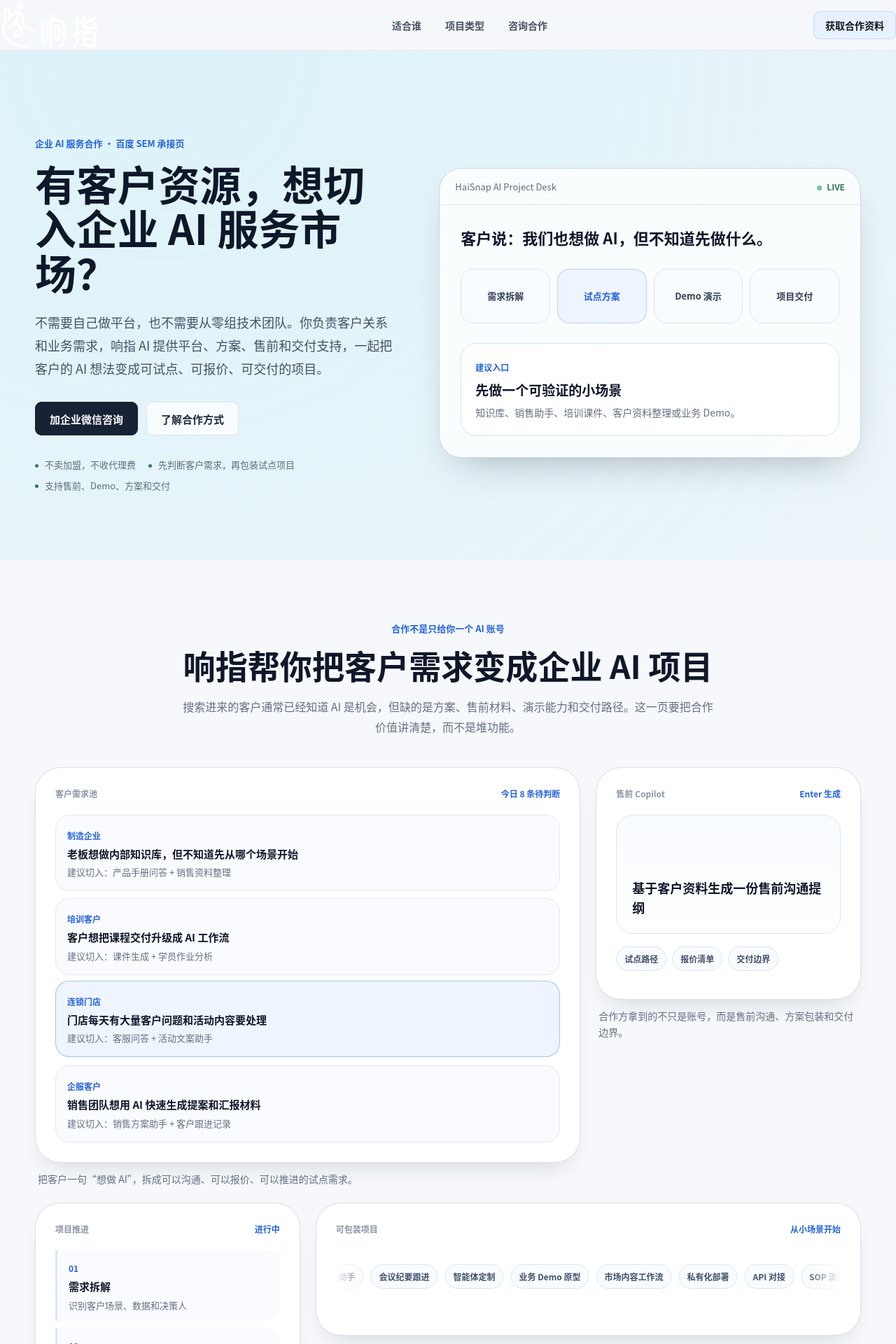
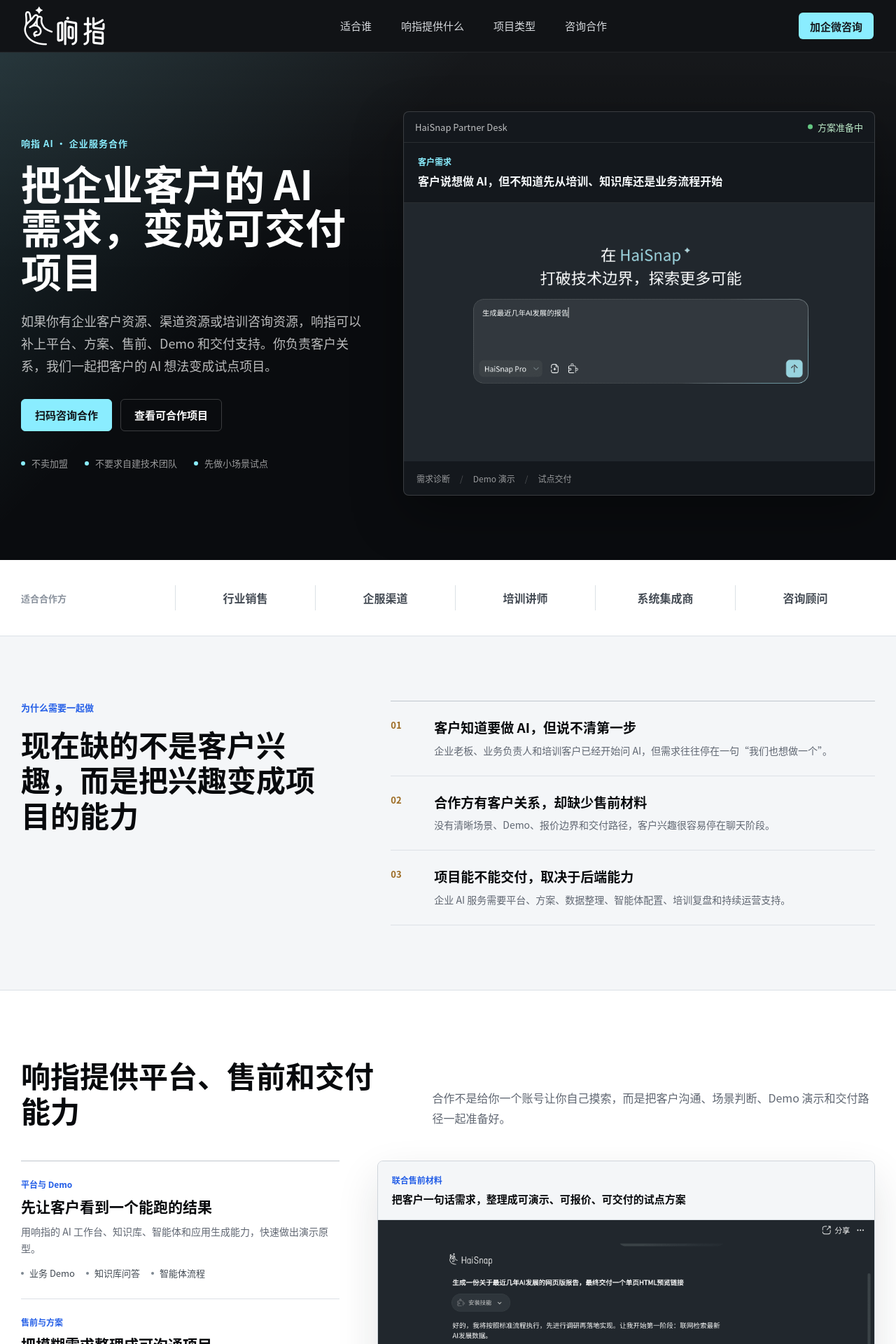
Before and after one commit to haisnap/b, a Next.js app: page / in a window 1280 px wide. Shown: the top 1920 px of the page at 70% size. Built offline with nearby package versions, Linux system fonts and the light colour scheme.

Commit message:
Align SEM landing page with HaiSnap style

```diff
--- a/app/globals.css
+++ b/app/globals.css
@@ -159,10 +159,31 @@ select {
   outline: none;
 }
 
+.header-cta:active {
+  transform: scale(0.97);
+}
+
 .hero {
   min-height: calc(100svh - var(--header-height));
   background: var(--dark);
   color: #ffffff;
+}
+
+.home-hero {
+  position: relative;
+  overflow: hidden;
+  isolation: isolate;
+}
+
+.home-hero::before {
+  position: absolute;
+  inset: 0;
+  z-index: -1;
+  background:
+    linear-gradient(135deg, rgba(138, 237, 255, 0.14), transparent 34%),
+    linear-gradient(180deg, rgba(255, 255, 255, 0.05), transparent 44%),
+    #0a0c0f;
+  content: "";
 }
 
 .hero-inner {
@@ -241,6 +262,10 @@ select {
 .button:focus-visible {
   transform: translateY(-2px);
   outline: none;
+}
+
+.button:active {
+  transform: scale(0.97);
 }
 
 .button-primary {
--- a/app/page.jsx
+++ b/app/page.jsx
@@ -1,39 +1,82 @@
-import { SemBentoGrid } from "./components/SemBento";
-
 export const dynamic = "force-dynamic";
 
 const pageUrl = "https://b.haisnap.com/";
 
-const partnerTypes = [
-  "行业销售 / 渠道商",
-  "企服销售 / SaaS 销售",
-  "软件代理商 / 系统集成商",
-  "培训讲师 / 企业内训资源方",
-  "咨询顾问 / 管理顾问",
-  "营销 / 私域 / 电商服务商"
+const partnerTypes = ["行业销售", "企服渠道", "培训讲师", "系统集成商", "咨询顾问"];
+
+const diagnoses = [
+  ["01", "客户知道要做 AI，但说不清第一步", "企业老板、业务负责人和培训客户已经开始问 AI，但需求往往停在一句“我们也想做一个”。"],
+  ["02", "合作方有客户关系，却缺少售前材料", "没有清晰场景、Demo、报价边界和交付路径，客户兴趣很容易停在聊天阶段。"],
+  ["03", "项目能不能交付，取决于后端能力", "企业 AI 服务需要平台、方案、数据整理、智能体配置、培训复盘和持续运营支持。"]
 ];
 
 const supportItems = [
-  ["平台能力", "文案、PPT、报告、网页、应用、知识库和智能体能力，支持快速演示与试点验证。"],
-  ["售前方案", "把客户模糊的 AI 想法整理成可沟通、可报价、可推进的项目方案。"],
-  ["交付支持", "协助完成需求拆解、Demo 原型、试点交付、培训复盘和后续扩展。"],
-  ["合作机制", "支持客户推荐、联合跟进、渠道合作和部署合伙人等合作方式。"]
+  {
+    role: "平台与 Demo",
+    title: "先让客户看到一个能跑的结果",
+    body: "用响指的 AI 工作台、知识库、智能体和应用生成能力，快速做出演示原型。",
+    items: ["业务 Demo", "知识库问答", "智能体流程"]
+  },
+  {
+    role: "售前与方案",
+    title: "把模糊需求整理成可沟通项目",
+    body: "协助拆解客户场景、准备沟通提纲、试点方案、报价范围和交付边界。",
+    items: ["需求诊断", "方案包装", "报价边界"]
+  },
+  {
+    role: "交付与复盘",
+    title: "从试点项目走到持续服务",
+    body: "参与需求确认、Demo 调整、培训交付、上线复盘和后续扩展建议。",
+    items: ["试点交付", "客户培训", "运营复盘"]
+  }
 ];
 
-const projectCards = [
-  ["AI 咨询培训", "帮助客户理解 AI 能用在哪些业务场景，并形成第一批试点方向。"],
-  ["企业知识库", "整理产品手册、历史方案、客服问答和内部文档，变成可调用资产。"],
-  ["定制智能体", "围绕销售、市场、运营、客服和管理场景，构建可落地的 AI 助手。"],
-  ["工作流优化", "把会议、报价、培训、客户跟进等 SOP 转成可复用的 AI Skill。"],
-  ["业务 Demo 原型", "快速做出页面、应用或工具原型，让客户先看到可交付成果。"],
-  ["私有化与 API", "面向有安全和集成要求的客户，评估私有化部署与系统对接路径。"]
+const projectLines = [
+  {
+    color: "value-label-green",
+    number: "01",
+    label: "咨询培训",
+    title: "AI 咨询、企业内训和试点场景诊断",
+    body: "适合已有企业培训、园区协会、商会或老板客户资源的合作方，从认知课和场景诊断切入。",
+    items: ["AI 场景课", "业务流程诊断", "试点清单"]
+  },
+  {
+    color: "value-label-blue",
+    number: "02",
+    label: "项目落地",
+    title: "企业知识库、智能体和工作流优化",
+    body: "把客户资料、产品手册、销售 SOP、会议记录和客服问答整理成可调用的 AI 能力。",
+    items: ["企业知识库", "销售助手", "SOP Skill"]
+  },
+  {
+    color: "value-label-gold",
+    number: "03",
+    label: "集成部署",
+    title: "私有化部署、API 接入和行业应用原型",
+    body: "面向有安全、权限和系统集成要求的客户，评估专属部署、接口接入和业务应用原型。",
+    items: ["私有化部署", "API 对接", "应用原型"]
+  }
 ];
 
-const cooperationModes = [
-  ["推荐企业客户", "你提供客户线索，响指协助需求判断、沟通和后续交付。"],
-  ["联合跟进项目", "你负责客户关系，响指提供售前方案、Demo 和技术交付支持。"],
-  ["成为渠道伙伴", "围绕行业、区域或客户类型，持续推荐并共同服务企业客户。"],
-  ["参与部署服务", "参与客户诊断、试点推进、培训复盘和后续运营服务。"]
+const executionSteps = [
+  ["01", "判断资源", "确认你能触达的客户类型"],
+  ["02", "拆解需求", "把客户想法拆成试点场景"],
+  ["03", "准备演示", "生成 Demo、方案和话术"],
+  ["04", "联合跟进", "一起完成客户沟通与报价"],
+  ["05", "试点交付", "交付结果并复盘扩展方向"],
+  ["06", "持续合作", "沉淀行业项目和客户案例"]
+];
+
+const cooperationCards = [
+  ["推荐客户", "你提供客户线索，响指协助判断需求、准备材料和后续跟进。"],
+  ["联合售前", "你负责客户关系，响指提供方案、Demo、报价边界和技术解释。"],
+  ["渠道合作", "围绕行业、区域或客群，持续包装企业 AI 服务项目。"]
+];
+
+const faqs = [
+  ["这是不是卖加盟？", "不是。这个页面面向有企业客户资源的合作方，先判断客户需求和可合作方式，不收所谓加盟费。"],
+  ["我不懂技术可以合作吗？", "可以。你负责客户关系、行业理解和业务场景，响指提供平台、售前、Demo 和交付支持。"],
+  ["第一单适合做什么？", "优先从边界清晰的小场景开始，例如企业知识库、销售助手、AI 培训、业务 Demo 或 SOP 流程优化。"]
 ];
 
 const structuredData = {
@@ -55,14 +98,28 @@ const structuredData = {
       description:
         "响指 AI 面向有企业客户资源、渠道资源、咨询资源和服务交付能力的合作方，提供平台、方案、售前和交付支持。",
       url: pageUrl
+    },
+    {
+      "@type": "FAQPage",
+      "@id": "https://b.haisnap.com/#faq",
+      mainEntity: faqs.map((item) => ({
+        "@type": "Question",
+        name: item[0],
+        acceptedAnswer: {
+          "@type": "Answer",
+          text: item[1]
+        }
+      }))
     }
   ]
 };
 
 export const metadata = {
-  title: "企业 AI 服务合作 | 响指 AI",
+  title: {
+    absolute: "企业 AI 服务合作 | 响指 AI"
+  },
   description:
-    "有企业客户资源，想切入 AI 服务市场？响指 AI 提供平台、方案、售前和交付支持，帮助合作方把客户需求变成可试点、可报价、可交付的企业 AI 项目。",
+    "有企业客户资源，想切入 AI 服务市场？响指 AI 提供平台、方案、售前、Demo 和交付支持，帮助合作方把客户需求变成可试点、可报价、可交付的企业 AI 项目。",
   alternates: {
     canonical: "/"
   },
@@ -74,9 +131,8 @@ export const metadata = {
     type: "website",
     siteName: "响指 AI",
     url: pageUrl,
-    title: "企业 AI 服务合作 | 响指 AI",
-    description:
-      "你负责客户关系和业务需求，响指 AI 提供平台、方案、售前和交付支持。"
+    title: "企业 AI 服务合作",
+    description: "你负责客户关系和业务需求，响指 AI 提供平台、方案、售前、Demo 和交付支持。"
   }
 };
 
@@ -87,114 +143,190 @@ export default function HomePage() {
         type="application/ld+json"
         dangerouslySetInnerHTML={{ __html: JSON.stringify(structuredData) }}
       />
-      <a className="skip-link sem-skip" href="#sem-main">
+      <a className="skip-link" href="#main">
         跳到主要内容
       </a>
 
-      <header className="sem-header" aria-label="企业 AI 服务合作导航">
-        <a className="sem-brand" href="/" aria-label="响指 AI 企业服务合作">
-          <img src="/assets/haisnap-logo.webp" alt="HaiSnap" width="142" height="54" fetchPriority="high" />
+      <header className="site-header" aria-label="企业 AI 服务合作导航">
+        <a className="brand" href="/" aria-label="响指 AI 首页">
+          <img src="/assets/haisnap-header-logo.webp" alt="HaiSnap" width="120" height="60" fetchPriority="high" />
         </a>
-        <nav className="sem-nav" aria-label="页面导航">
-          <a href="#sem-fit">适合谁</a>
-          <a href="#sem-projects">项目类型</a>
-          <a href="#sem-contact">咨询合作</a>
+        <nav className="site-nav" aria-label="页面导航">
+          <a href="#fit">适合谁</a>
+          <a href="#support">响指提供什么</a>
+          <a href="#projects">项目类型</a>
+          <a href="#contact">咨询合作</a>
         </nav>
-        <a className="sem-header-cta" href="#sem-contact">
-          获取合作资料
+        <a className="header-cta" href="#contact">
+          加企微咨询
         </a>
       </header>
 
-      <main id="sem-main" className="sem-page">
-        <section className="sem-hero" aria-labelledby="sem-hero-title">
-          <div className="sem-container sem-hero-grid">
-            <div className="sem-hero-copy">
-              <p className="sem-eyebrow">企业 AI 服务合作 · 百度 SEM 承接页</p>
-              <h1 id="sem-hero-title">有客户资源，想切入企业 AI 服务市场？</h1>
-              <p className="sem-hero-lead">
-                不需要自己做平台，也不需要从零组技术团队。你负责客户关系和业务需求，响指 AI 提供平台、方案、售前和交付支持，一起把客户的 AI 想法变成可试点、可报价、可交付的项目。
+      <main id="main">
+        <section className="hero home-hero" aria-labelledby="hero-title">
+          <div className="hero-inner">
+            <div className="hero-copy">
+              <p className="eyebrow">响指 AI · 企业服务合作</p>
+              <h1 id="hero-title">把企业客户的 AI 需求，变成可交付项目</h1>
+              <p className="hero-lead">
+                如果你有企业客户资源、渠道资源或培训咨询资源，响指可以补上平台、方案、售前、Demo 和交付支持。你负责客户关系，我们一起把客户的 AI 想法变成试点项目。
               </p>
-              <div className="sem-actions" aria-label="首屏行动">
-                <a className="sem-button sem-button-primary" href="#sem-contact">
-                  加企业微信咨询
+              <div className="hero-actions" aria-label="首屏行动">
+                <a className="button button-primary" href="#contact">
+                  扫码咨询合作
                 </a>
-                <a className="sem-button sem-button-secondary" href="#sem-bento">
-                  了解合作方式
+                <a className="button button-secondary" href="#projects">
+                  查看可合作项目
                 </a>
               </div>
-              <ul className="sem-hero-points" aria-label="合作特点">
-                <li>不卖加盟，不收代理费</li>
-                <li>先判断客户需求，再包装试点项目</li>
-                <li>支持售前、Demo、方案和交付</li>
+              <ul className="hero-guardrails" aria-label="合作边界">
+                <li>不卖加盟</li>
+                <li>不要求自建技术团队</li>
+                <li>先做小场景试点</li>
               </ul>
             </div>
 
-            <aside className="sem-hero-panel" aria-label="企业 AI 项目诊断">
-              <div className="sem-panel-window">
-                <div className="sem-window-bar">
-                  <span>HaiSnap AI Project Desk</span>
-                  <strong>LIVE</strong>
-                </div>
-                <div className="sem-panel-body">
-                  <p>客户说：我们也想做 AI，但不知道先做什么。</p>
-                  <div className="sem-panel-route">
-                    <span>需求拆解</span>
-                    <span>试点方案</span>
-                    <span>Demo 演示</span>
-                    <span>项目交付</span>
-                  </div>
-                  <div className="sem-panel-result">
-                    <span>建议入口</span>
-                    <strong>先做一个可验证的小场景</strong>
-                    <p>知识库、销售助手、培训课件、客户资料整理或业务 Demo。</p>
-                  </div>
-                </div>
+            <div className="hero-product" aria-label="响指企业 AI 服务合作工作台示意">
+              <div className="product-toolbar">
+                <span>HaiSnap Partner Desk</span>
+                <span className="product-status">方案准备中</span>
               </div>
-            </aside>
+              <div className="task-brief">
+                <span>客户需求</span>
+                <strong>客户说想做 AI，但不知道先从培训、知识库还是业务流程开始</strong>
+              </div>
+              <img
+                src="/assets/haisnap-prompt-console.png"
+                alt="响指 AI 工作台把客户需求整理成方案和可执行任务"
+                width="1818"
+                height="1000"
+                fetchPriority="high"
+              />
+              <div className="product-foot">
+                <span>需求诊断</span>
+                <span>Demo 演示</span>
+                <span>试点交付</span>
+              </div>
+            </div>
           </div>
         </section>
 
-        <section id="sem-bento" className="sem-section sem-section-bento" aria-labelledby="sem-bento-title">
-          <div className="sem-container">
-            <div className="sem-section-heading">
-              <span>合作不是只给你一个 AI 账号</span>
-              <h2 id="sem-bento-title">响指帮你把客户需求变成企业 AI 项目</h2>
-              <p>
-                搜索进来的客户通常已经知道 AI 是机会，但缺的是方案、售前材料、演示能力和交付路径。这一页要把合作价值讲清楚，而不是堆功能。
-              </p>
+        <section id="fit" className="institution-band" aria-label="适合合作方">
+          <div className="container institution-inner">
+            <p>适合合作方</p>
+            <div className="institution-list" aria-label="合作方类型">
+              {partnerTypes.map((item) => (
+                <span key={item}>{item}</span>
+              ))}
             </div>
-            <SemBentoGrid />
           </div>
         </section>
 
-        <section id="sem-fit" className="sem-section sem-section-fit" aria-labelledby="sem-fit-title">
-          <div className="sem-container sem-split">
-            <div className="sem-section-heading sem-heading-left">
-              <span>适合谁</span>
-              <h2 id="sem-fit-title">如果你能接触企业客户，就可能适合合作</h2>
-              <p>
-                你不一定懂 AI 技术，也不一定有技术团队。只要你能接触企业老板、业务负责人、培训客户、园区协会、门店商家或行业客户，就可以先从试点项目开始。
-              </p>
+        <section className="intro-band" aria-labelledby="diagnosis-title">
+          <div className="container intro-grid">
+            <div className="section-kicker">
+              <span>为什么需要一起做</span>
+              <h2 id="diagnosis-title">现在缺的不是客户兴趣，而是把兴趣变成项目的能力</h2>
             </div>
-            <div className="sem-partner-grid">
-              {partnerTypes.map((item) => (
-                <article key={item}>
-                  <span />
-                  <strong>{item}</strong>
+            <div className="diagnosis-list">
+              {diagnoses.map((item) => (
+                <article key={item[0]}>
+                  <span>{item[0]}</span>
+                  <div>
+                    <h3>{item[1]}</h3>
+                    <p>{item[2]}</p>
+                  </div>
                 </article>
               ))}
             </div>
           </div>
         </section>
 
-        <section className="sem-section sem-section-support" aria-labelledby="sem-support-title">
-          <div className="sem-container">
-            <div className="sem-section-heading">
-              <span>响指提供什么</span>
-              <h2 id="sem-support-title">让合作方能对外沟通、演示、报价和交付</h2>
+        <section id="support" className="section section-light" aria-labelledby="support-title">
+          <div className="container">
+            <div className="section-heading split-heading">
+              <h2 id="support-title">响指提供平台、售前和交付能力</h2>
+              <p>
+                合作不是给你一个账号让你自己摸索，而是把客户沟通、场景判断、Demo 演示和交付路径一起准备好。
+              </p>
             </div>
-            <div className="sem-support-grid">
-              {supportItems.map((item, index) => (
+
+            <div className="pilot-layout">
+              <div className="pilot-list">
+                {supportItems.map((item) => (
+                  <article key={item.role}>
+                    <span className="pilot-role">{item.role}</span>
+                    <h3>{item.title}</h3>
+                    <p>{item.body}</p>
+                    <ul>
+                      {item.items.map((child) => (
+                        <li key={child}>{child}</li>
+                      ))}
+                    </ul>
+                  </article>
+                ))}
+              </div>
+
+              <figure className="pilot-visual">
+                <div className="visual-caption">
+                  <span>联合售前材料</span>
+                  <strong>把客户一句话需求，整理成可演示、可报价、可交付的试点方案</strong>
+                </div>
+                <img src="/assets/haisnap-task-console.png" alt="响指 AI 任务执行和交付过程示意" width="2078" height="1144" />
+                <figcaption>客户关系在你手里，方案、Demo 和交付路径由响指一起补齐。</figcaption>
+              </figure>
+            </div>
+          </div>
+        </section>
+
+        <section id="projects" className="section value-section" aria-labelledby="projects-title">
+          <div className="container">
+            <div className="section-heading">
+              <p className="eyebrow eyebrow-dark">可合作项目</p>
+              <h2 id="projects-title">先从一个小场景切入，再扩展成持续服务</h2>
+            </div>
+            <div className="value-lines">
+              {projectLines.map((item) => (
+                <article key={item.number}>
+                  <div className={`value-label ${item.color}`}>
+                    <span>{item.number}</span>
+                    <strong>{item.label}</strong>
+                  </div>
+                  <div className="value-copy">
+                    <h3>{item.title}</h3>
+                    <p>{item.body}</p>
+                  </div>
+                  <ul>
+                    {item.items.map((child) => (
+                      <li key={child}>{child}</li>
+                    ))}
+                  </ul>
+                </article>
+              ))}
+            </div>
+          </div>
+        </section>
+
+        <section className="section execution-section" aria-labelledby="process-title">
+          <div className="container">
+            <div className="section-heading split-heading">
+              <h2 id="process-title">从客户线索到试点交付，流程要短</h2>
+              <p>
+                百度 SEM 进来的用户需要快速判断能不能合作。我们把合作流程压成六步，先验证客户需求，再逐步放大。
+              </p>
+            </div>
+            <ol className="execution-flow">
+              {executionSteps.map((item) => (
+                <li key={item[0]}>
+                  <span>{item[0]}</span>
+                  <strong>{item[1]}</strong>
+                  <small>{item[2]}</small>
+                </li>
+              ))}
+            </ol>
+
+            <div className="platform-grid">
+              {cooperationCards.map((item, index) => (
                 <article key={item[0]}>
                   <span>{String(index + 1).padStart(2, "0")}</span>
                   <h3>{item[0]}</h3>
@@ -205,68 +337,52 @@ export default function HomePage() {
           </div>
         </section>
 
-        <section id="sem-projects" className="sem-section sem-section-projects" aria-labelledby="sem-projects-title">
-          <div className="sem-container">
-            <div className="sem-section-heading sem-heading-left">
-              <span>可合作项目</span>
-              <h2 id="sem-projects-title">先从一个小场景开始，让客户看到结果</h2>
-              <p>
-                企业 AI 服务不一定一开始就做大系统。更适合先选一个明确场景，快速验证，再扩展到知识库、智能体、流程优化和部署。
-              </p>
+        <section className="section faq-section" aria-labelledby="faq-title">
+          <div className="container faq-grid">
+            <div className="section-heading faq-heading">
+              <h2 id="faq-title">常见问题</h2>
             </div>
-            <div className="sem-project-grid">
-              {projectCards.map((item) => (
-                <article key={item[0]}>
-                  <h3>{item[0]}</h3>
+            <div className="faq-list">
+              {faqs.map((item, index) => (
+                <details key={item[0]} open={index === 0}>
+                  <summary>{item[0]}</summary>
                   <p>{item[1]}</p>
-                </article>
+                </details>
               ))}
             </div>
           </div>
         </section>
 
-        <section className="sem-section sem-section-modes" aria-labelledby="sem-modes-title">
-          <div className="sem-container sem-modes-grid">
-            <div className="sem-section-heading sem-heading-left">
-              <span>合作方式</span>
-              <h2 id="sem-modes-title">根据你的资源和能力，选择合适的合作深度</h2>
+        <section id="contact" className="contact-section" aria-labelledby="contact-title">
+          <div className="container contact-inner">
+            <div className="contact-copy">
+              <h2 id="contact-title">想判断你的客户资源适合怎么切入 AI 服务？</h2>
+              <p>
+                扫码添加企业微信，备注“AI 企业服务合作”。我们会先看你的行业资源、客户类型和合作方式，再判断适合从哪个试点项目开始。
+              </p>
+              <div className="contact-actions">
+                <a className="button button-primary" href="#contact">
+                  添加企业微信
+                </a>
+                <a className="button button-secondary" href="https://haisnap.ai/zh">
+                  访问响指主站
+                </a>
+              </div>
             </div>
-            <div className="sem-mode-list">
-              {cooperationModes.map((item, index) => (
-                <article key={item[0]}>
-                  <span>{String(index + 1).padStart(2, "0")}</span>
-                  <div>
-                    <h3>{item[0]}</h3>
-                    <p>{item[1]}</p>
-                  </div>
-                </article>
-              ))}
-            </div>
-          </div>
-        </section>
-
-        <section id="sem-contact" className="sem-contact-section" aria-labelledby="sem-contact-title">
-          <div className="sem-container sem-contact-grid">
-            <div className="sem-contact-copy">
-              <span>获取合作资料</span>
-              <h2 id="sem-contact-title">想判断自己是否适合做企业 AI 服务合作？</h2>
-              <p>
-                扫码添加企业微信，备注“AI 企业服务合作”。我们会先看你的客户资源、行业方向和合作方式，再判断适合从哪类试点项目切入。
-              </p>
-              <ul>
-                <li>企业 AI 服务合作方式</li>
-                <li>可包装的 AI 项目类型</li>
-                <li>客户沟通话术和试点路径</li>
-              </ul>
-            </div>
-            <div className="sem-qr-card">
+            <figure className="contact-qr">
               <img src="/assets/enterprise-contact.png" alt="响指 AI 企业微信二维码" width="396" height="396" />
-              <strong>添加企业微信</strong>
-              <p>备注：AI 企业服务合作</p>
-            </div>
+              <figcaption>添加企业微信，备注：AI 企业服务合作</figcaption>
+            </figure>
           </div>
         </section>
       </main>
+
+      <footer className="site-footer">
+        <div className="container footer-inner">
+          <span>© 2026 HaiSnap AI. 企业 AI 服务合作</span>
+          <a href="https://haisnap.ai/zh">haisnap.ai</a>
+        </div>
+      </footer>
     </>
   );
 }
```
